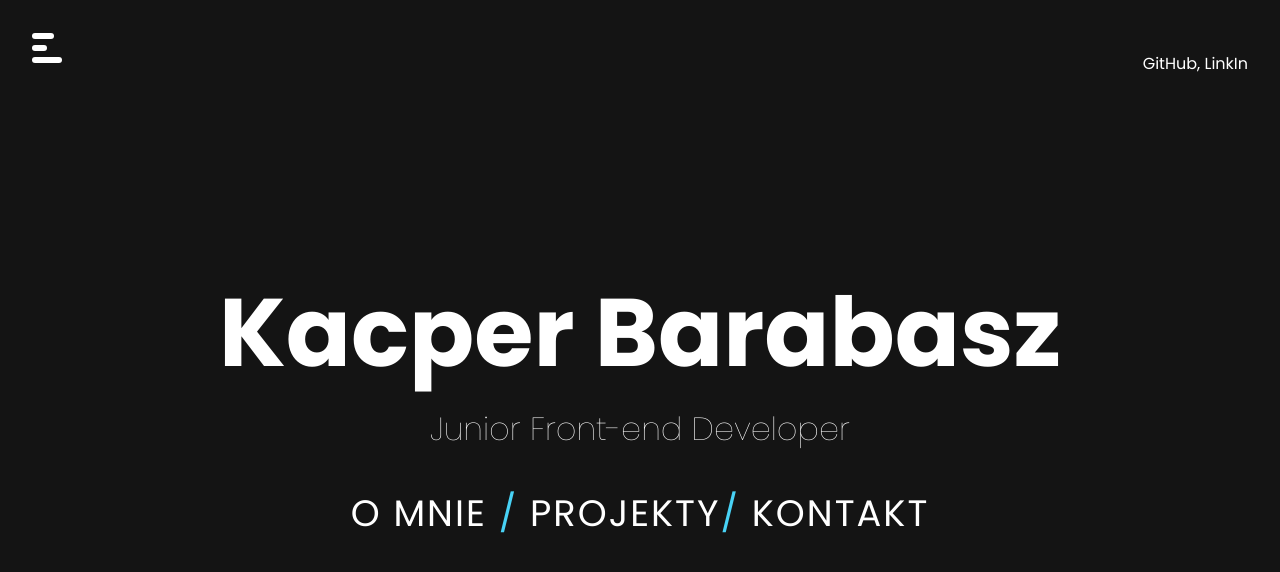
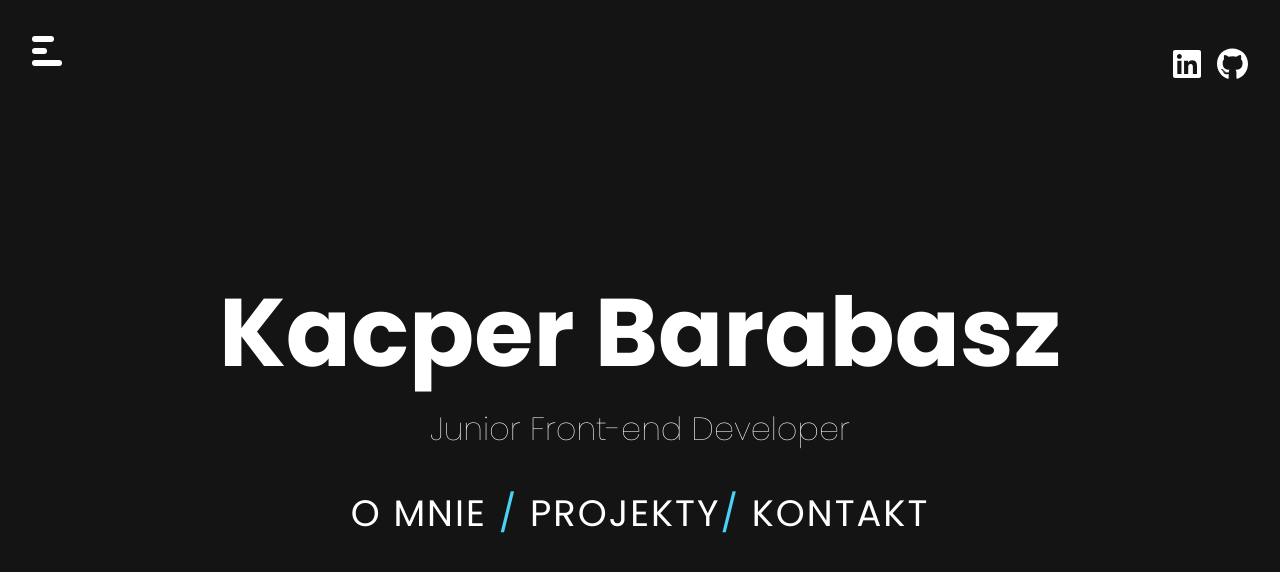
Before and after one commit to Borub-ar/Portfolio, a React (Create React App) app: page / in a window 1280 px wide. Shown: the top 572 px of the page. Built offline with nearby package versions, Linux system fonts and the light colour scheme.

Commit message:
Add font awesome

```diff
--- a/package.json
+++ b/package.json
@@ -3,9 +3,13 @@
   "version": "0.1.0",
   "private": true,
   "dependencies": {
+    "@fortawesome/fontawesome-svg-core": "^6.1.1",
+    "@fortawesome/free-brands-svg-icons": "^6.1.1",
+    "@fortawesome/react-fontawesome": "^0.1.18",
     "@testing-library/jest-dom": "^5.16.4",
     "@testing-library/react": "^13.1.1",
     "@testing-library/user-event": "^13.5.0",
+    "babel-plugin-macros": "^3.1.0",
     "react": "^18.1.0",
     "react-dom": "^18.1.0",
     "react-router-dom": "^6.3.0",
--- a/src/App.css
+++ b/src/App.css
@@ -11,3 +11,7 @@ html {
 font-family: 'Poppins', sans-serif;
   background-color: rgb(20, 20, 20);
 }
+
+::selection {
+  background-color: rgb(230, 120, 162);
+}
--- a/src/components/header/Header.js
+++ b/src/components/header/Header.js
@@ -1,13 +1,19 @@
+import { FontAwesomeIcon } from "@fortawesome/react-fontawesome";
+import { faLinkedin, faGithub } from "@fortawesome/free-brands-svg-icons";
+
 import classes from "./Header.module.css";
 
 import Navigation from "../navigation/Navigation";
 
 const Header = () => {
   return (
-    <div className={classes.header}>
+    <header className={classes.header}>
       <Navigation />
-      <p>GitHub, LinkIn</p>
-    </div>
+      <div  className={classes.icons_container}>
+        <FontAwesomeIcon className={classes.icon} icon={faLinkedin} size="2x" />
+        <FontAwesomeIcon className={classes.icon} icon={faGithub} size="2x" />
+      </div>
+    </header>
   );
 };
 
--- a/src/components/header/Header.module.css
+++ b/src/components/header/Header.module.css
@@ -9,6 +9,10 @@
   padding: 3rem 2rem;
 }
 
-p {
-  color: white;
+.icon {
+  color: rgb(255, 255, 255);
 }
+
+.icon + .icon {
+  margin-left: 1rem;
+}
--- a/src/components/hero/Hero.js
+++ b/src/components/hero/Hero.js
@@ -3,11 +3,11 @@ import HeroNav from "./HeroNav";
 
 const Hero = () => {
   return (
-    <div className={classes.hero}>
+    <section className={classes.hero}>
       <h1 className={classes.title}>Kacper Barabasz</h1>
       <p className={classes.sub_header}>Junior Front-end Developer</p>
       <HeroNav />
-    </div>
+    </section>
   );
 };
 
--- a/src/components/navigation/Navigation.js
+++ b/src/components/navigation/Navigation.js
@@ -2,14 +2,14 @@ import classes from "./Navigation.module.css";
 
 const Navigation = () => {
   return (
-    <div>
+    <nav>
       <input type="checkbox" class={classes.menu_checkbox} id="menu_checkbox" />
       <label for="menu_checkbox">
         <div></div>
         <div></div>
         <div></div>
       </label>
-    </div>
+    </nav>
   );
 };
 
```
Also changed, not shown: 1 other file (tests, documents, lock files or other folders).
